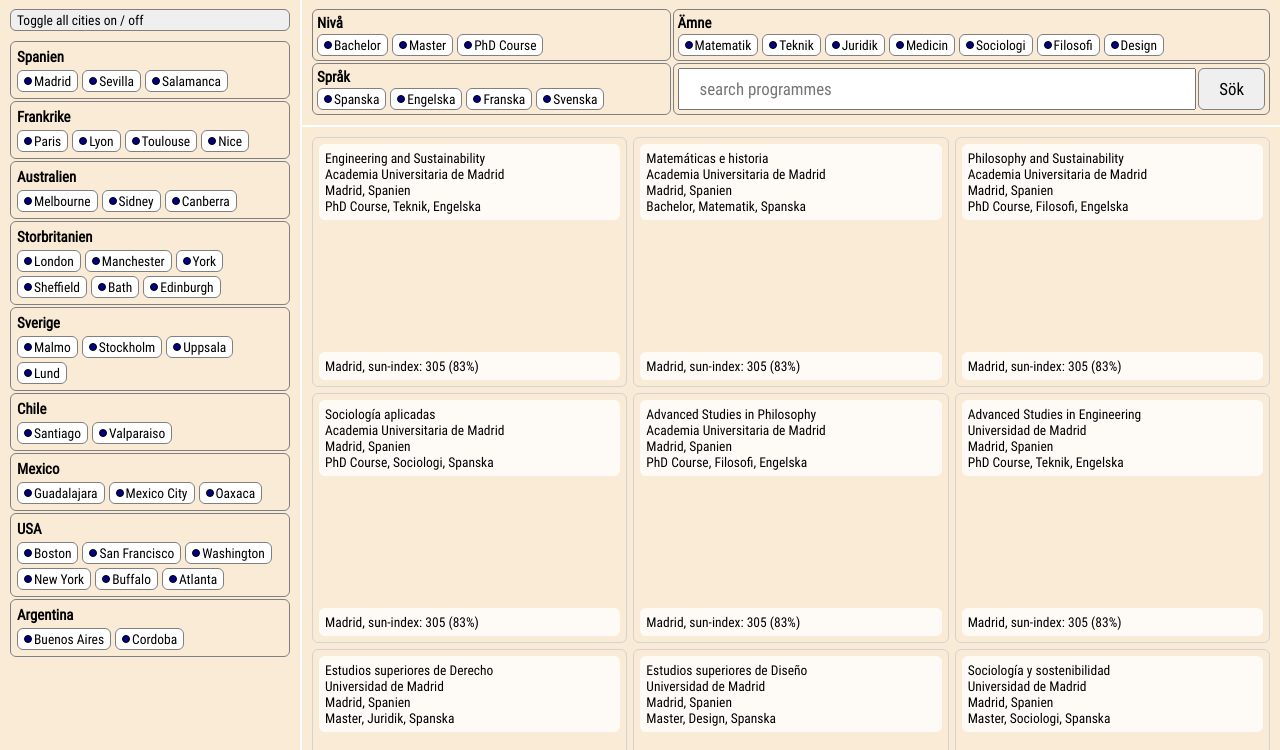
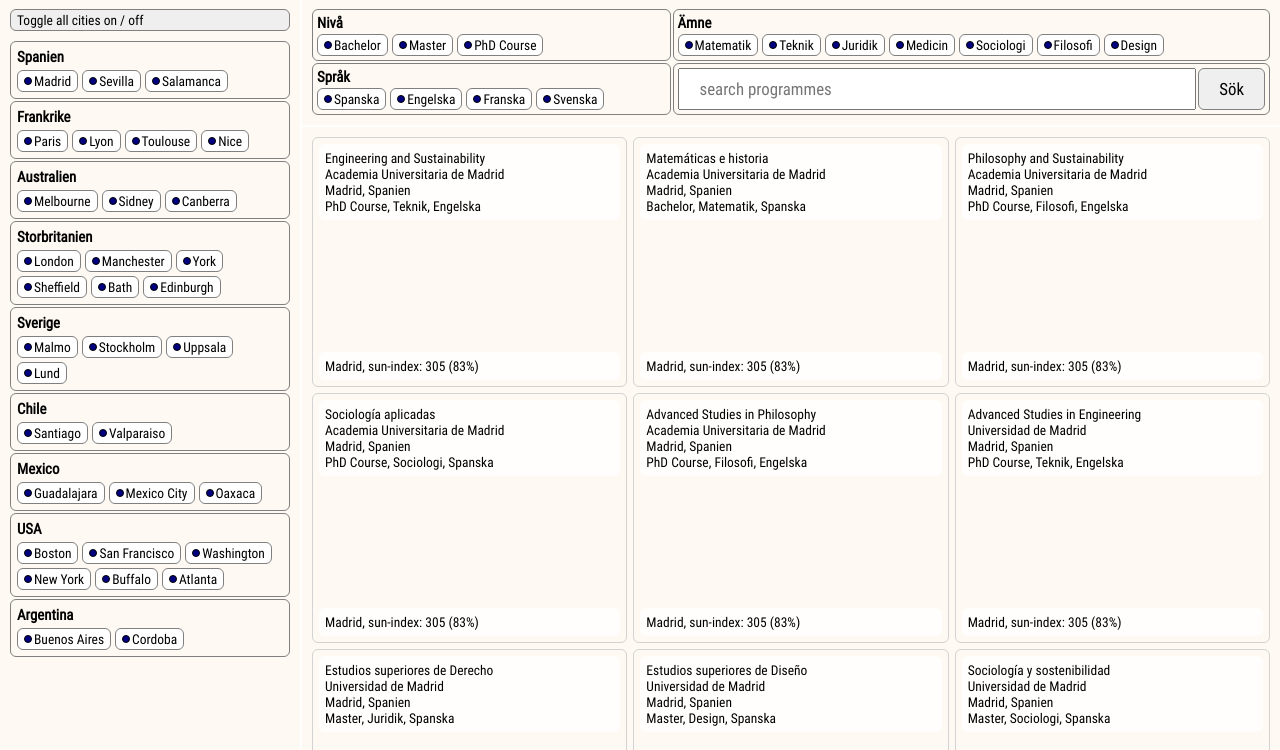
Before and after one commit to elinsauer1/DU2Projekt, a plain HTML site: page index.html in a window 1280 px wide. Shown: the part 203-953 px from the top of the page. Drawn offline with Linux system fonts and the light colour scheme.

Commit message:
BackgroundColor

```diff
--- a/css/index.css
+++ b/css/index.css
@@ -28,7 +28,7 @@
 :root {
   --gap: 2px;
   --border_radius: calc( 3 * var(--gap) );
-  --c_back: antiquewhite;
+  --c_back: rgb(254, 249, 242);
   --c_selected: navy;
   --padding: 10px;
 
```
